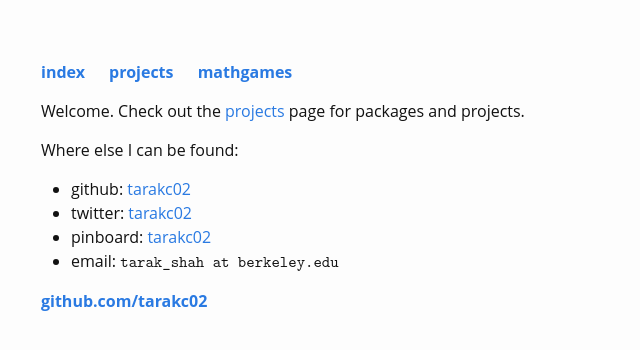
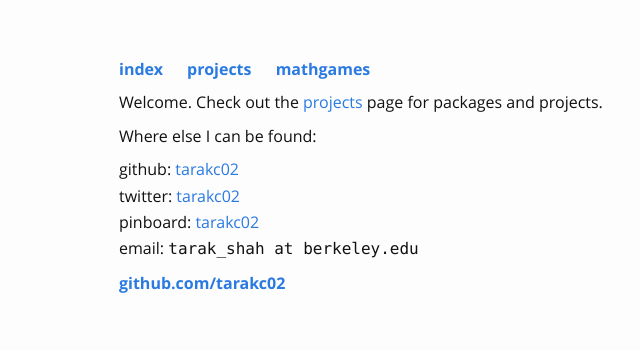
Before and after one commit to tarakc02/tarakc02.github.io, a Jekyll site: the page built from index.md, in a window 1280 px wide. Shown: the top 350 px of the page, without its empty margins (151-791 px from the left). Built offline with Jekyll 4.4.1, drawn with Linux system fonts in a browser that asks for light colours.

Commit message:
update font

```diff
--- a/_layouts/default.html
+++ b/_layouts/default.html
@@ -6,6 +6,7 @@
 			<link rel="stylesheet" type="text/css" href="/assets/css/main.css">
 		</head>
 		<body class = {{ page.class }} >
+		<div class = "wrapper">
 			<nav>
 				<ul>
  					{% for section in site.sections %}
@@ -23,5 +24,6 @@
 	        		<li><a href="https://github.com/tarakc02">github.com/tarakc02</a></li>
 				</ul>
 			</footer>
+		</div>
 		</body>
 	</html>
--- a/_sass/base.scss
+++ b/_sass/base.scss
@@ -1,9 +1,27 @@
-$base-font-family: "Open Sans", "Helvetica Neue", Helvetica, "Calibri Light", sans-serif !default;
-$monospace-font-family: "Latin Modern Mono", Inconsolata, monospace;
+@font-face {
+    font-family: 'Open Sans';
+    src: local('Open Sans');
+    src: url('/assets/fonts/OpenSans-Regular-webfont.woff');
+    font-weight: normal;
+    font-style: normal;
+
+}
+
+@font-face {
+    font-family: 'Open Sans';
+    src: local('Open Sans');
+	src: url('/assets/fonts/OpenSans-Bold-webfont.woff');
+    font-weight: bold;
+    font-style: normal;
+
+}
+
+$base-font-family: 'Open Sans', sans-serif !default;
+$monospace-font-family: Consolas, "Latin Modern Mono", Inconsolata, monospace;
 $base-font-size:   16px !default;
 $base-font-weight: 400 !default;
 $small-font-size:  $base-font-size * 0.875 !default;
-$base-line-height: 1.5 !default;
+$base-line-height: 115% !default;
 
 $spacing-unit:     30px !default;
 
--- a/assets/css/main.scss
+++ b/assets/css/main.scss
@@ -29,7 +29,7 @@
   color: $text-color;
   background-color: $background-color;
   margin: 60px auto;
-  width: 70%;
+  width: 80%;
   -webkit-text-size-adjust: 100%;
   -webkit-font-feature-settings: "kern" 1;
      -moz-font-feature-settings: "kern" 1;
@@ -79,10 +79,16 @@
  * Lists
  */
 ul, ol {
-  margin-left: $spacing-unit;
+  margin-left: 0 * $spacing-unit;
+  margin-right: $spacing-unit;
+}
+
+ul {
+  list-style-type: none;
 }
 
 li {
+  margin-bottom: .5 * $base-font-size;
   > ul,
   > ol {
     margin-bottom: 0;
```
Also changed, not shown: assets/fonts/OpenSans-Bold-webfont.woff (added), assets/fonts/OpenSans-Regular-webfont.woff (added), 2 other files.
